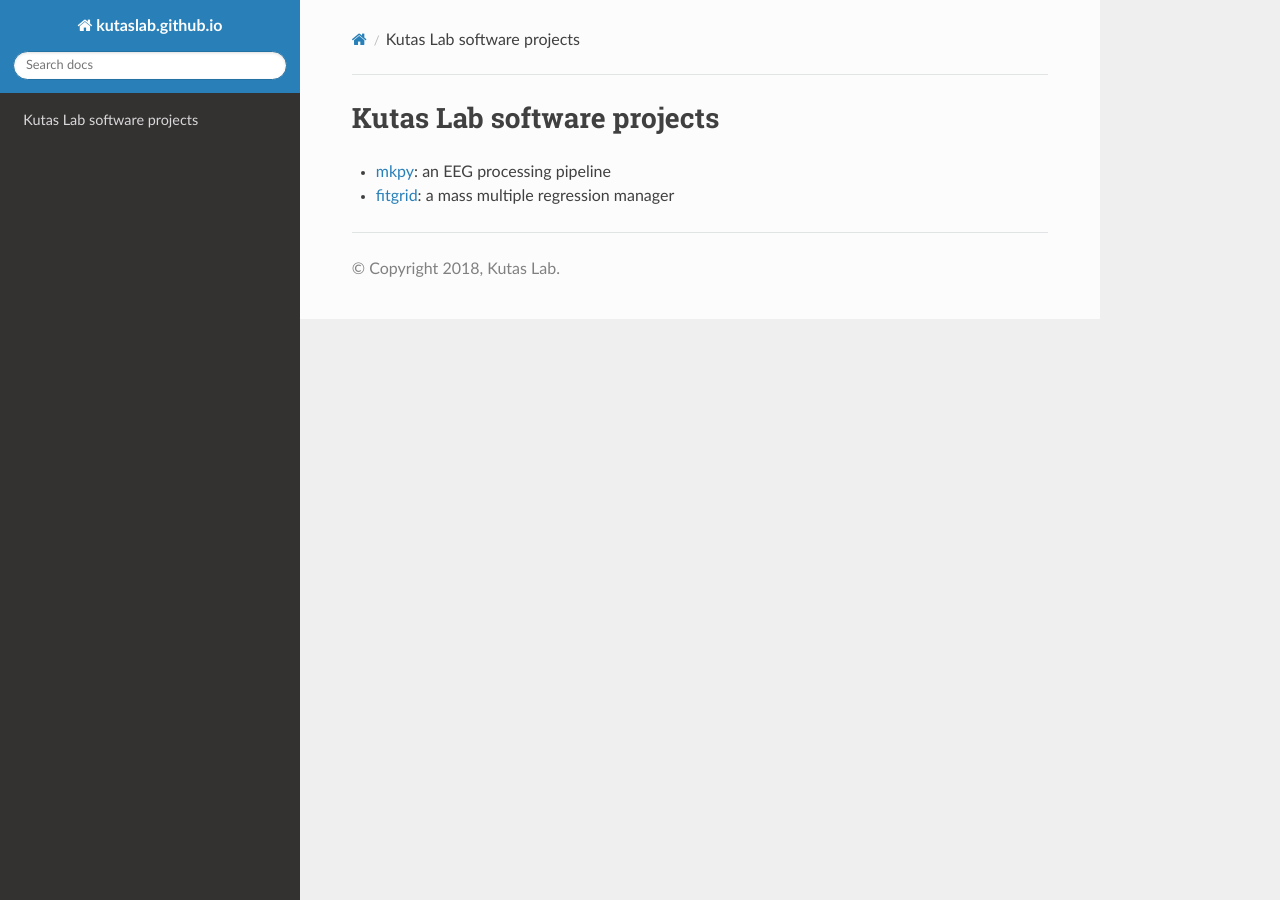
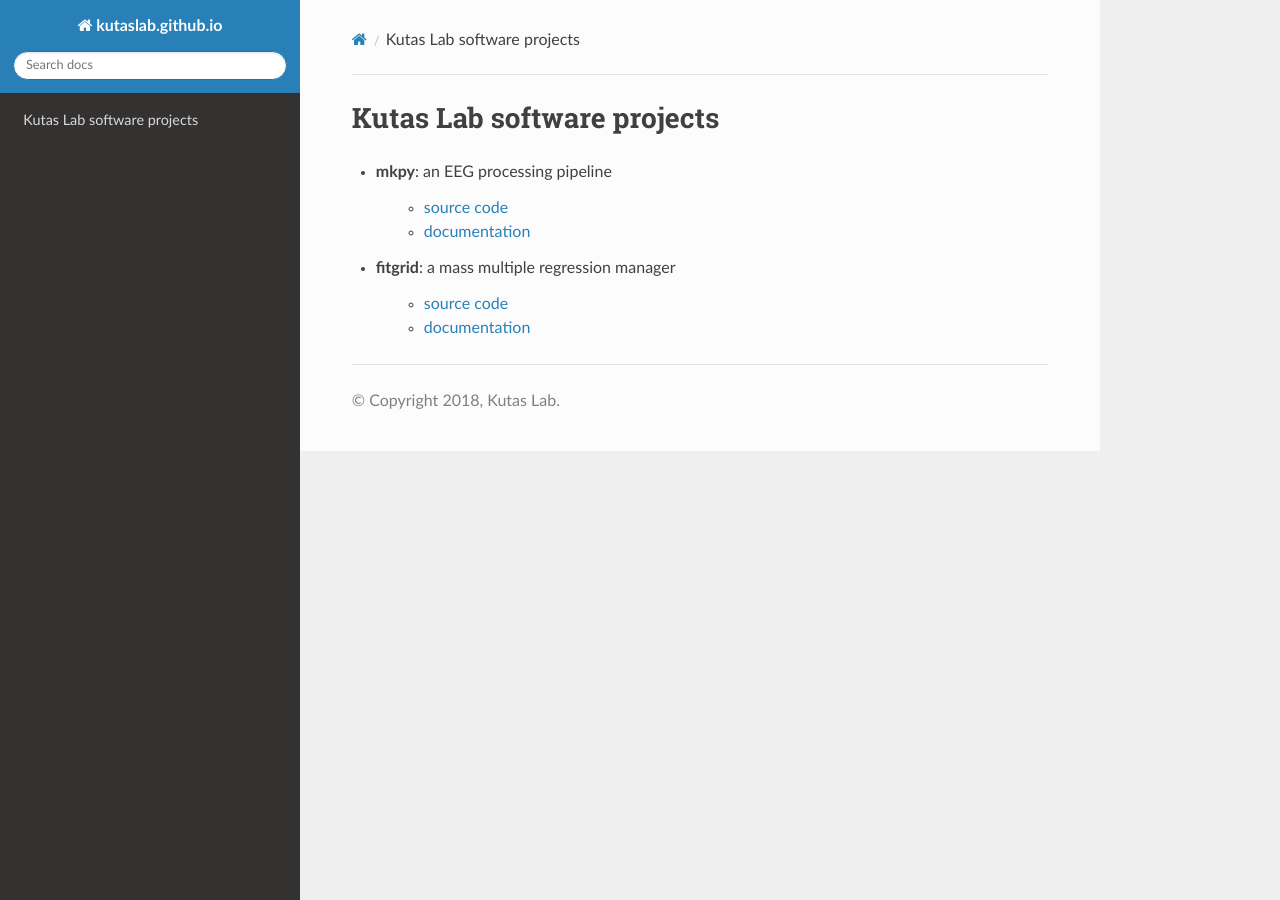
Before and after one commit to kutaslab/kutaslab.github.io, a Sphinx documentation site: the page built from source/index.rst, in a window 1280 px wide. Built offline with Sphinx 7.4.7 and the Read the Docs theme 2.0.0, drawn with Linux system fonts in a browser that asks for light colours.

Commit message:
Add links to both source code and docs for fitgrid and mkpy.

```diff
--- a/source/index.rst
+++ b/source/index.rst
@@ -6,5 +6,12 @@
 Kutas Lab software projects
 ===========================
 
-* `mkpy <https://kutaslab.github.io/mkpy_public>`_: an EEG processing pipeline
-* `fitgrid <https://kutaslab.github.io/fitgrid>`_: a mass multiple regression manager
+* **mkpy**: an EEG processing pipeline
+
+   * `source code <https://github.com/kutaslab/mkpy_public>`_
+   * `documentation <https://kutaslab.github.io/mkpy_public>`_
+
+* **fitgrid**: a mass multiple regression manager
+
+   * `source code <https://github.com/kutaslab/fitgrid>`_
+   * `documentation <https://kutaslab.github.io/fitgrid>`_
```
